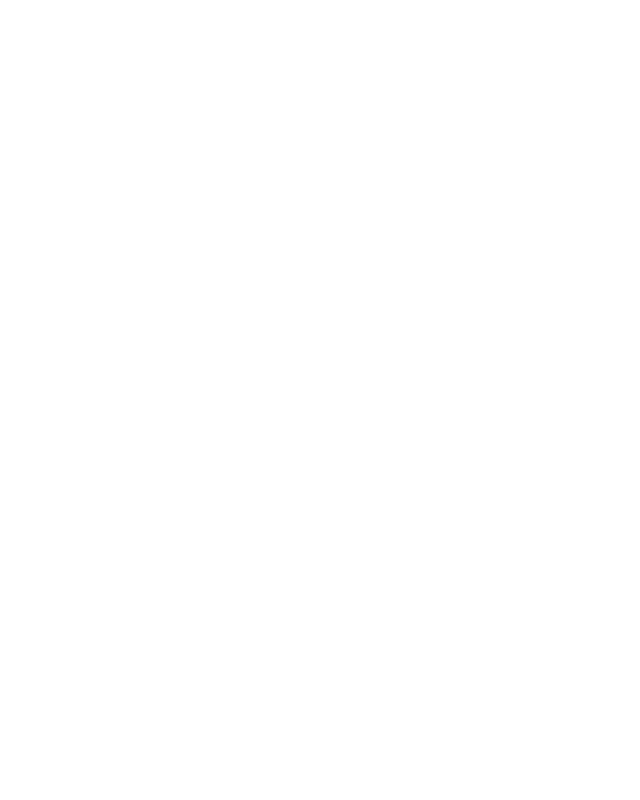
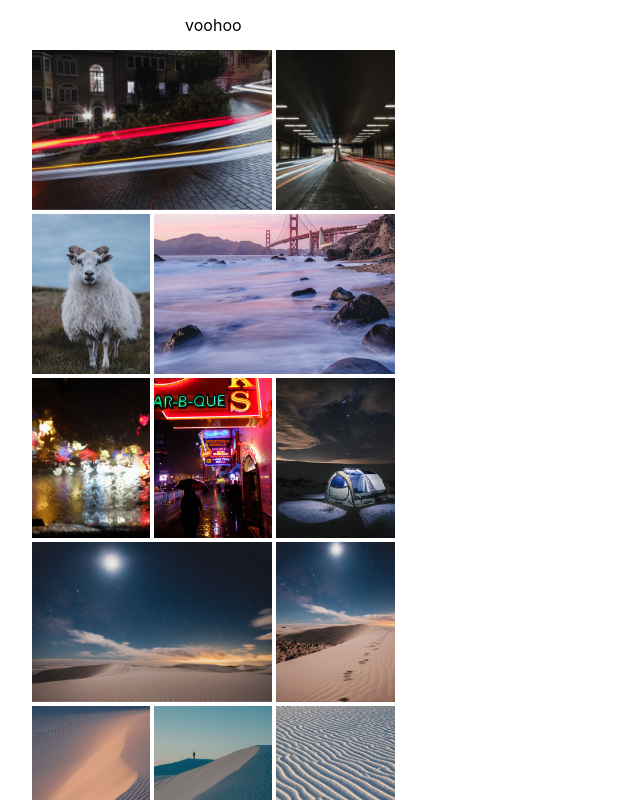
Before and after one commit to voohoo/voohoo-photo, a React (Create React App) app: page / in a window 1280 px wide. Shown: the whole page, without its empty margins (0-640 px from the left). Built offline with nearby package versions, Linux system fonts and the light colour scheme.

Commit message:
Import and implement TopBar and PhotoTiles

```diff
--- a/src/App.js
+++ b/src/App.js
@@ -1,12 +1,15 @@
 import React from 'react';
 import './App.css';
 import Grid from '@material-ui/core/Grid';
+import TopBar from './components/TopBar';
+import PhotoTiles from './components/PhotoTiles';
 
 function App() {
   return (
     <Grid container spacing={0} style={{height: "100vh"}}>
       <Grid item md={4} className="left">
-
+        <TopBar></TopBar>
+        <PhotoTiles></PhotoTiles>
       </Grid>
       <Grid item md={8}>
 
```
